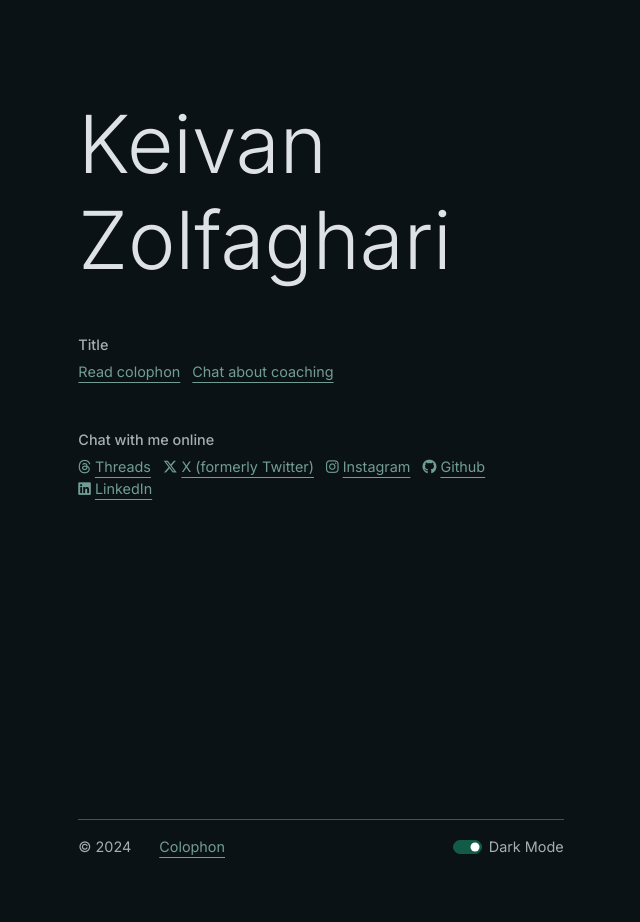
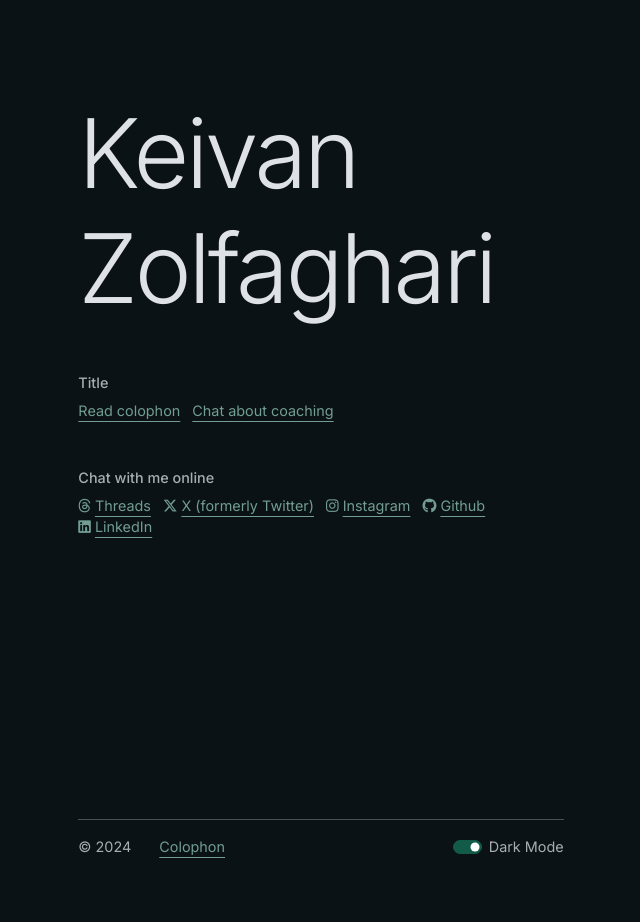
Before and after one commit to keivanz/keivanz.github.io, a Jekyll site: the page built from index.md, in a window 1280 px wide. Shown: the whole page, without its empty margins (319-959 px from the left). Built offline with Jekyll 4.4.1, drawn with Linux system fonts in a browser that asks for light colours; nearby versions of some CDN libraries.

Commit message:
adding header formatting

```diff
--- a/_includes/main.html
+++ b/_includes/main.html
@@ -1,4 +1,4 @@
-<h1 class="display-1 mt-5 mb-4" style="view-transition-name: sitetitle;">{{ site.title }}</h1>
+<h1 class="display-1 mt-5 mb-4 name_lead" style="view-transition-name: sitetitle;">{{ site.title }}</h1>
 
 <h6 class="text-body-secondary mt-5">Title</h6>
 <ul class="list-inline ps-0">
--- a/_sass/_custom.scss
+++ b/_sass/_custom.scss
@@ -99,10 +99,14 @@
 }
 a:hover {
   text-decoration-color: rgba(var(--color), 0.8);
-  text-decoration-thickness: 2px;
+ // text-decoration-thickness: 2px;
   transition-property: all;
   transition-timing-function: cubic-bezier(.4,0,.2,1);
   transition-duration: .2s;
+}
+
+.name_lead {
+  letter-spacing: -.2rem;
 }
 
 /*
--- a/_sass/_variables.scss
+++ b/_sass/_variables.scss
@@ -9,3 +9,7 @@
 
 $font-serif: "Cormorant Garamond";
 $font-family-sans-serif:  "Inter", system-ui, -apple-system, "Helvetica Neue", Arial, sans-serif;
+
+$display-font-sizes: (
+    1: 6rem
+);
```
